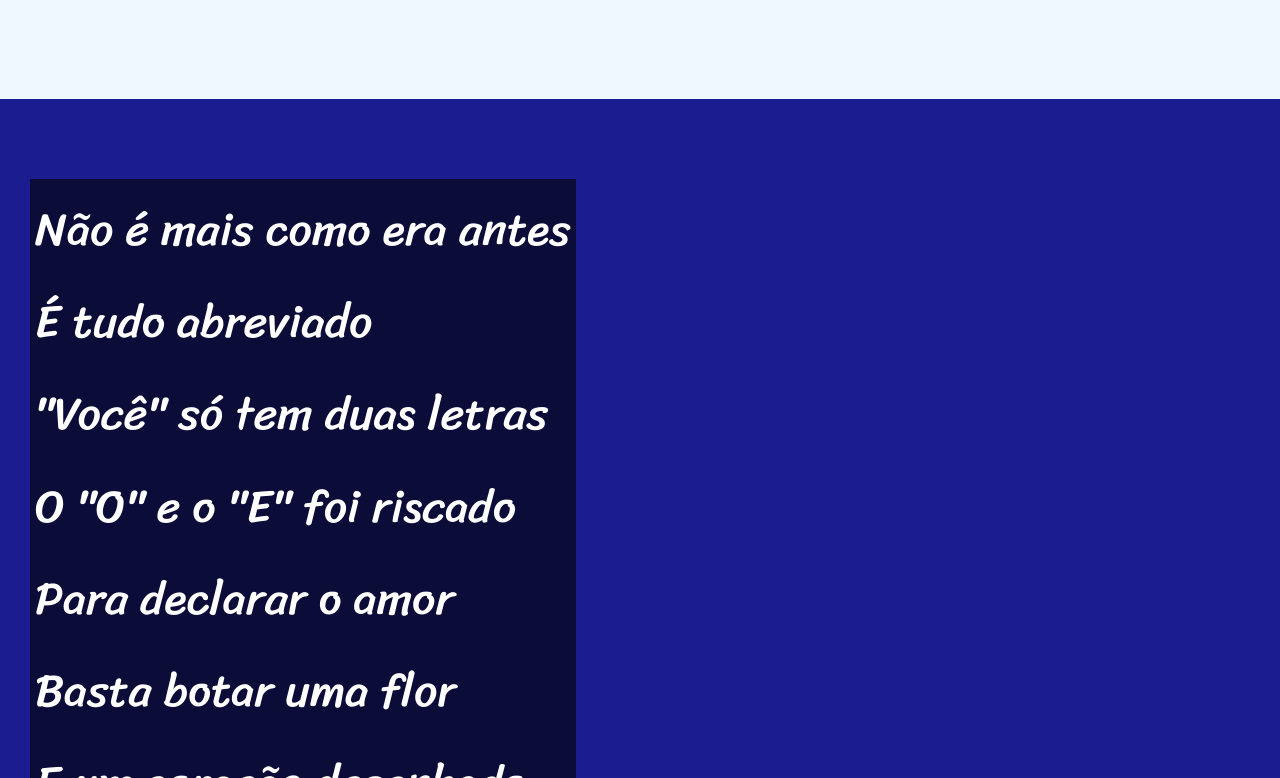
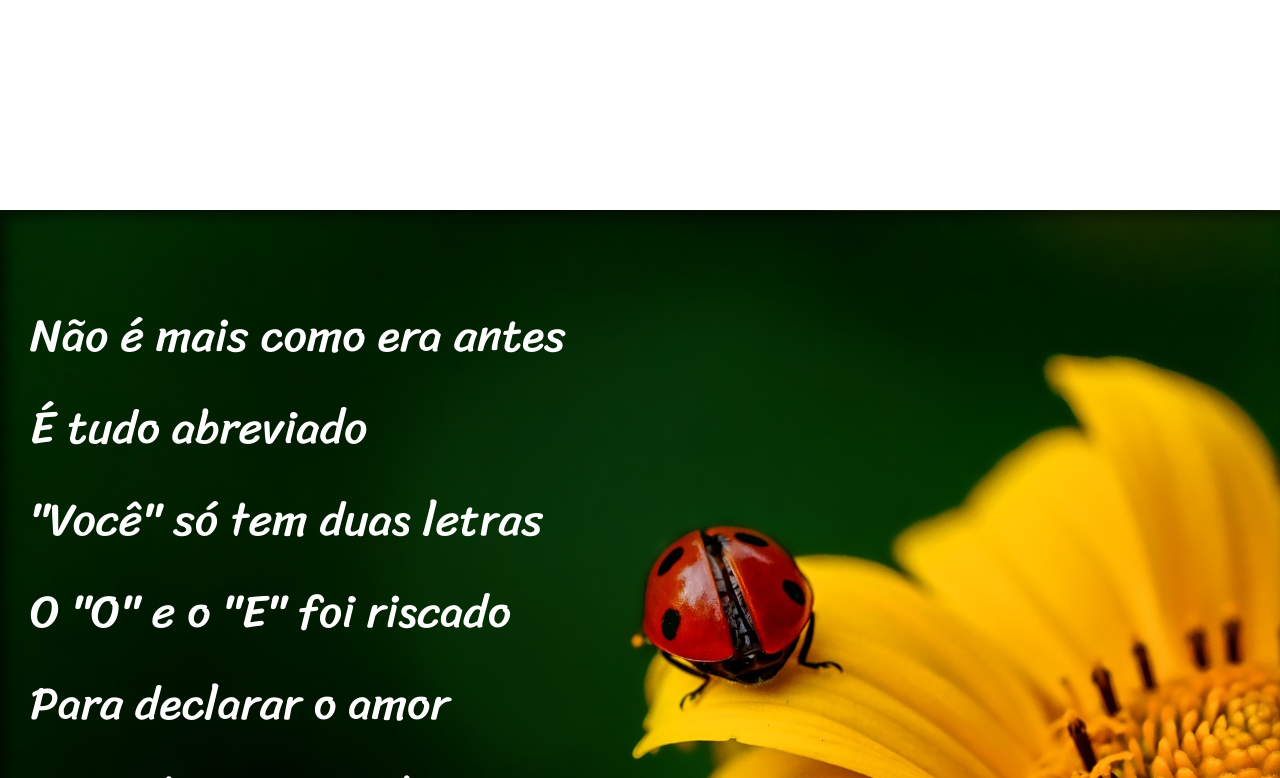
Before and after one commit to DanielGArrivabene/projeto-cordel, a plain HTML site: page index.html in a window 1280 px wide. Shown: the part 962-1740 px from the top of the page. Drawn offline with Linux system fonts and the light colour scheme.

Commit message:
paralax ok

```diff
--- a/index.html
+++ b/index.html
@@ -25,7 +25,7 @@
                 Vou dizer tudo em poesia.
             </p>
         </section>
-        <section class="imagem">
+        <section class="imagem" id="img01">
             <p>
                 Não é mais como era antes<br>
                 É tudo abreviado<br>
@@ -56,7 +56,7 @@
                 Decifre esse rabisco.
             </p>
         </section>
-        <section class="imagem">
+        <section class="imagem" id="img02">
             <p>
                 Tenho saudade das cartas <br>
                 Escritas com a própria mão <br>
--- a/style.css
+++ b/style.css
@@ -58,21 +58,42 @@ html,
     font-size: 3.6vw;
  }
 
+section > p {
+   padding-bottom: 2.4em;
+}
+
+
 .normal {
-    background-color: aliceblue;
+    background-color: rgb(255, 255, 255);
     color: rgb(0, 0, 0);
 }
 
 .imagem {
-    background-color: rgb(28, 28, 145);
     color: rgb(255, 255, 255);
+    box-shadow: inset 6px 6px 13px 0px rgba(0, 0, 0, 0.589);
+    background-size: cover;
+    background-attachment: fixed;
+}
 
 }
 
 .imagem > p {
-    background-color: rgba(2, 2, 2, 0.61);
+    background-color: rgba(0, 0, 0, 0.945);
     display: inline-block;
     padding: 5px;
+    text-shadow: 2px 2px 0px black;
+}
+
+
+section#img01 {
+   background-image: url(imagens/background001.jpg);
+   background-position: right center;
+}
+
+section#img02 {
+   background-image: url(imagens/background002.jpg);
+   background-position: right center;
+
 }
 
 
```
